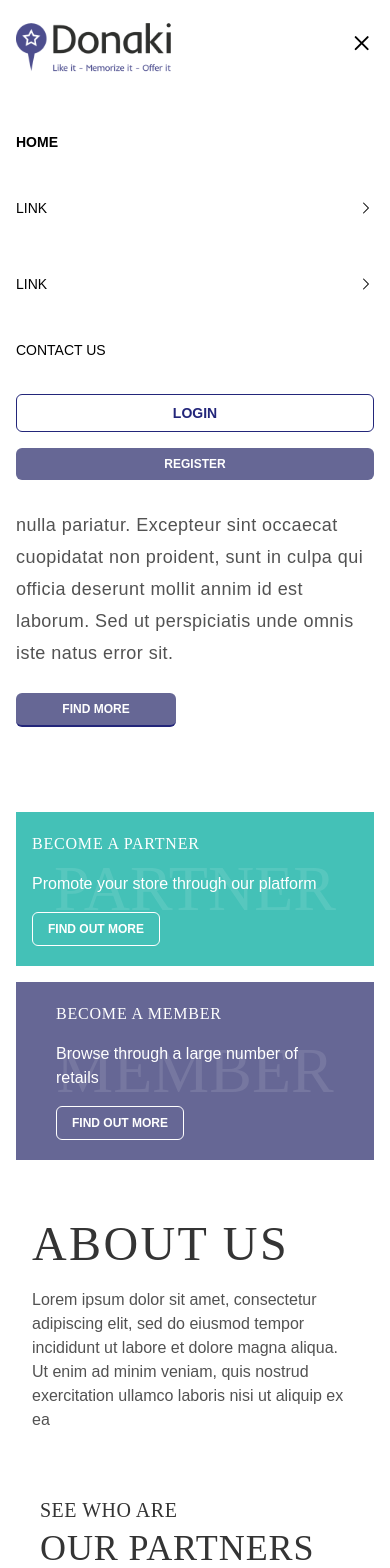
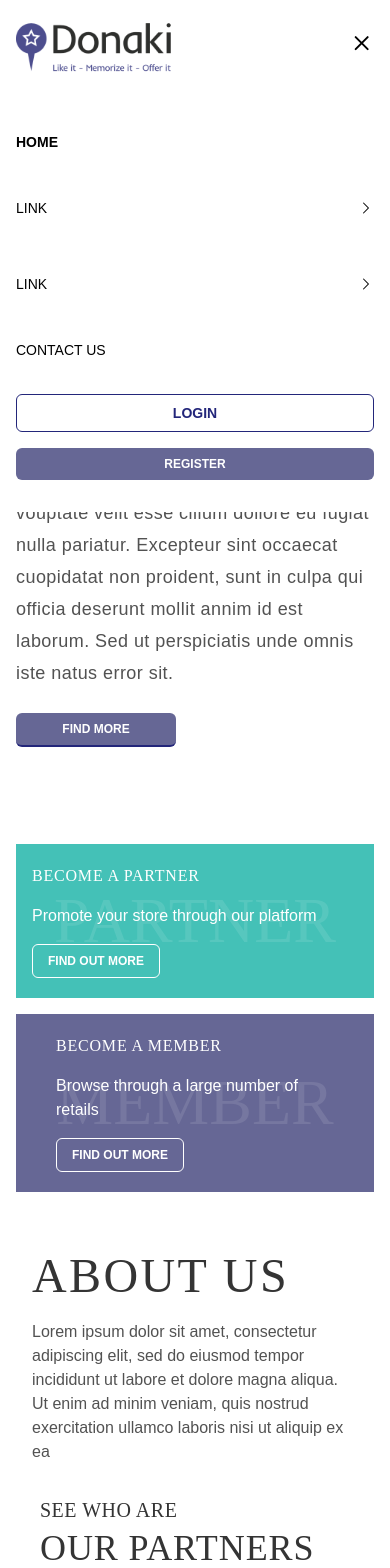
Before and after one commit to devbo-xy/Practical-Test, a Next.js app: page / in a window 390 px wide. Shown: the top 1568 px of the page. Built offline with nearby package versions, Linux system fonts and the light colour scheme.

Commit message:
update minor

```diff
--- a/src/pages/index.js
+++ b/src/pages/index.js
@@ -226,7 +226,7 @@ export default function Home() {
           </div>
         </div>
         {/* <Section /> */}
-        <div className="flex items-center h-screen px-4 mx-auto md:max-w-5xl">
+        <div className="flex items-center h-screen px-4 pt-10 mx-auto md:max-w-5xl">
           <div className="absolute left-0 hidden md:block">
             <Image src={Assets.Hero} alt="Hero" width={1500} height={800} />
           </div>
@@ -259,7 +259,7 @@ export default function Home() {
           </div>
         </div>
         <div className="flex flex-col justify-center max-w-6xl px-4 mx-auto ">
-          <div className="flex justify-center flex-col space-y-4 -top-[2rem] md:-top-[6rem] relative">
+          <div className="flex justify-center flex-col space-y-4 -top-[0rem] md:-top-[6rem] relative">
             <div className="flex flex-col space-y-4 md:flex-row md:space-x-6 md:space-y-0">
               <div className="bg-[#44C1B7] w-full md:w-[34rem] md:h-[15rem] flex items-center justify-center relative">
                 <span className="text-white uppercase font-fjalla text-[4rem] md:text-[7rem] opacity-10 absolute">
```
